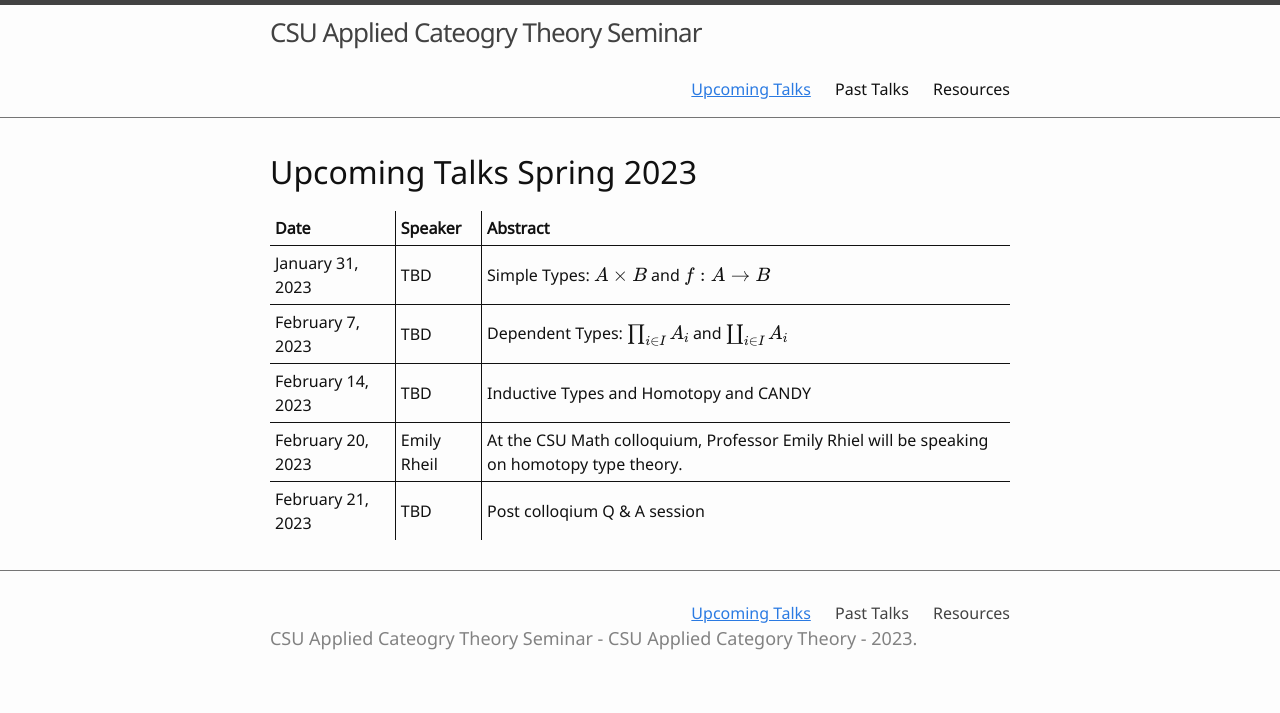
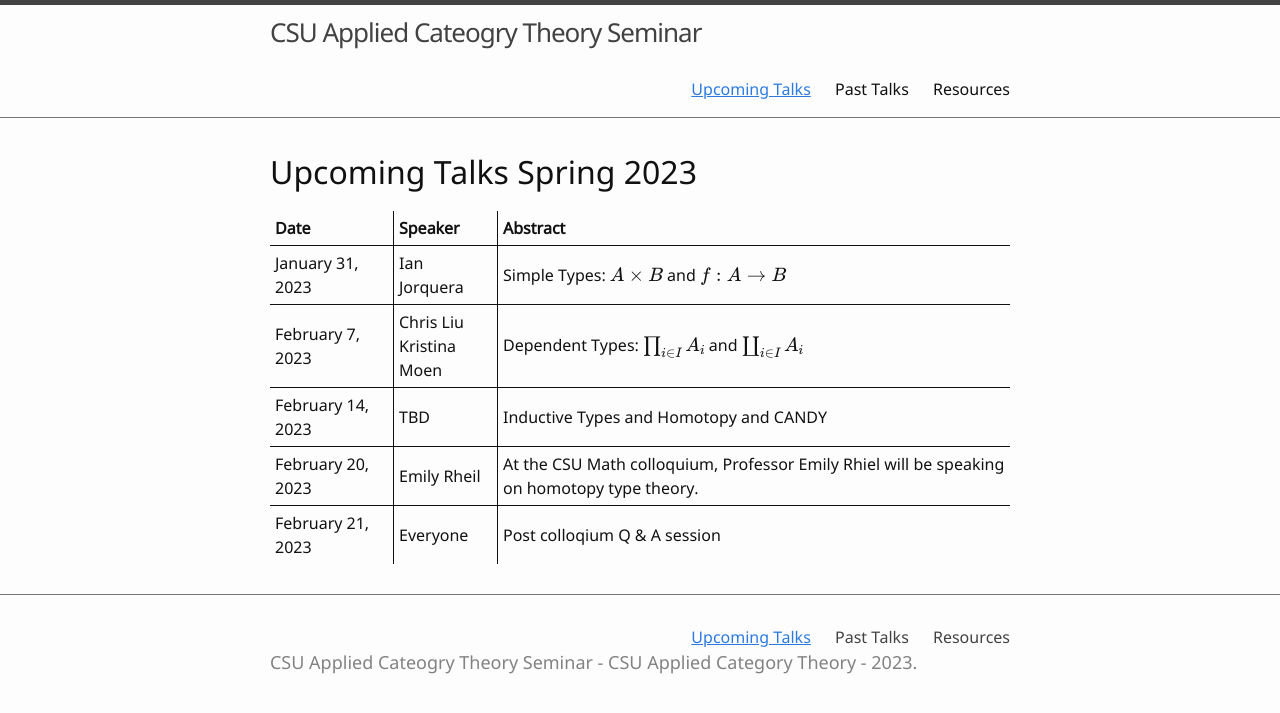
Before and after one commit to csu-applied-category-theory/csu-applied-category-theory.github.io, a Jekyll site: the page built from 00-upcoming.md, in a window 1280 px wide. Shown: the top 713 px of the page. Built offline with Jekyll 4.4.1, drawn with Linux system fonts in a browser that asks for light colours.

Commit message:
Some updates

```diff
--- a/00-upcoming.md
+++ b/00-upcoming.md
@@ -7,9 +7,9 @@ nav: true
 
 | Date | Speaker | <span style="display: inline-block; width:100%">Abstract</span>|
 |:--------|:-------:|--------:|
-|  January 31, 2023  | TBD | Simple Types: $A \times B$ and $f: A \rightarrow B$ |
-|  February 7, 2023 | TBD | Dependent Types: $\prod_{i \in I}A_i$ and $\coprod_{i \in I}A_i$ |
+|  January 31, 2023  | Ian Jorquera | Simple Types: $A \times B$ and $f: A \rightarrow B$ |
+|  February 7, 2023 | Chris Liu <br> Kristina Moen | Dependent Types: $\prod_{i \in I}A_i$ and $\coprod_{i \in I}A_i$ |
 |  February 14, 2023 | TBD | Inductive Types and Homotopy and CANDY |
 |  February 20, 2023 | Emily Rheil | At the CSU Math colloquium, Professor Emily Rhiel will be speaking on homotopy type theory. |
-|  February 21, 2023 | TBD | Post colloqium Q & A session |
+|  February 21, 2023 | Everyone | Post colloqium Q & A session |
 {: rules="groups"}
```
Also changed, not shown: 01-past.md (+1 -1 lines).
